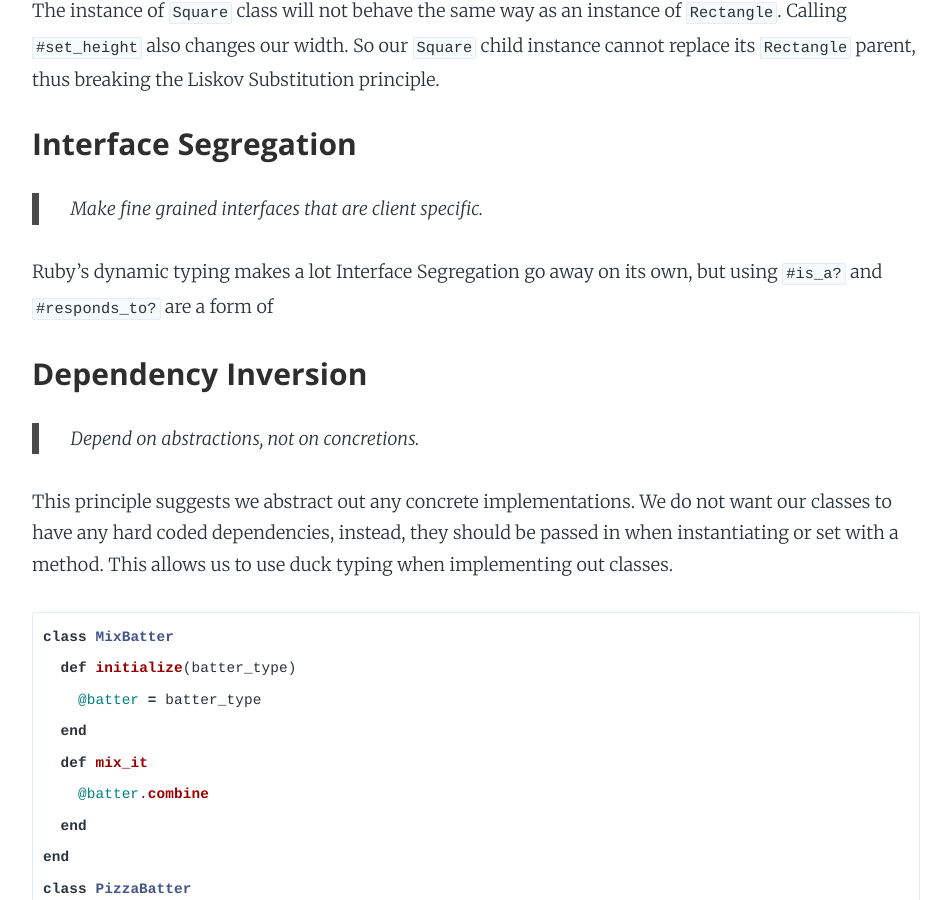
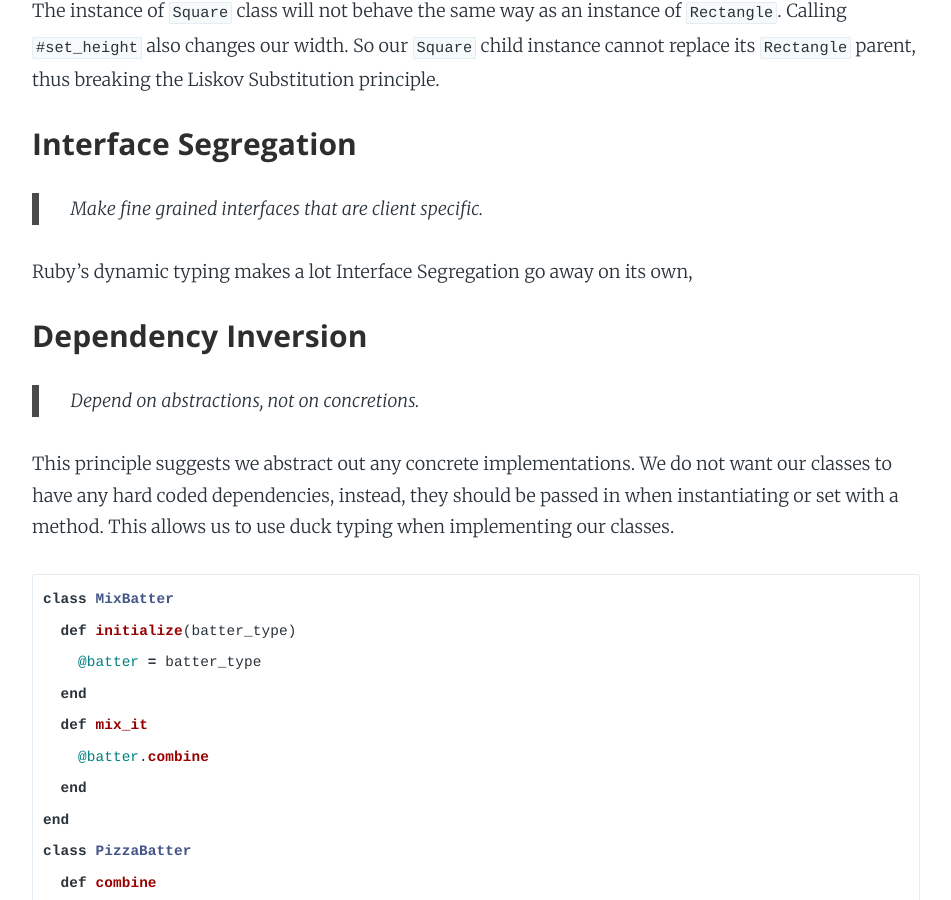
Before and after one commit to Carpk/ShawnKlein, a Jekyll site: the page built from _posts/2016-07-06-solid-principles.md, in a window 1280 px wide and 900 px high, scrolled down 5716 px. Shown: the whole window, without its empty margins (164-1115 px from the left). Built offline with Jekyll 4.4.1, drawn with Linux system fonts in a browser that asks for light colours; nearby versions of some CDN libraries; some web fonts are replaced; Markdown is read by kramdown in place of the engine named in the settings; some of the changed text lies outside the part shown.

Commit message:
fix typos in SOLID post

`````diff
--- a/_posts/2016-07-06-solid-principles.md
+++ b/_posts/2016-07-06-solid-principles.md
@@ -161,7 +161,7 @@ The instance of `Square` class will not behave the same way as an instance of `R
 
 > Make fine grained interfaces that are client specific.
 
-Ruby's dynamic typing makes a lot Interface Segregation go away on its own, but using `#is_a?` and `#responds_to?` are a form of
+Ruby's dynamic typing makes a lot Interface Segregation go away on its own,
 
 
 
@@ -174,7 +174,7 @@ Ruby's dynamic typing makes a lot Interface Segregation go away on its own, but
 
 > Depend on abstractions, not on concretions.
 
-This principle suggests we abstract out any concrete implementations. We do not want our classes to have any hard coded dependencies, instead, they should be passed in when instantiating or set with a method. This allows us to use duck typing when implementing out classes.
+This principle suggests we abstract out any concrete implementations. We do not want our classes to have any hard coded dependencies, instead, they should be passed in when instantiating or set with a method. This allows us to use duck typing when implementing our classes.
 
 ````ruby
 class MixBatter
`````
Also changed, not shown: other parts of _posts/2016-07-06-solid-principles.md (+1 -1 lines).
